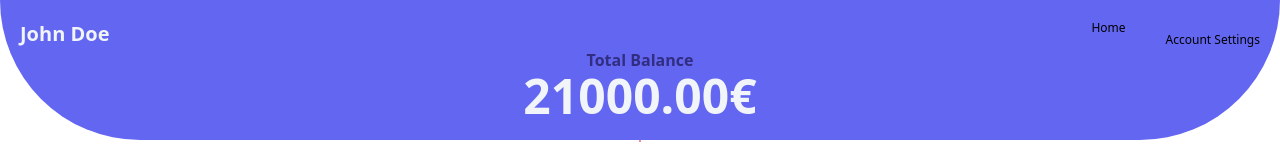
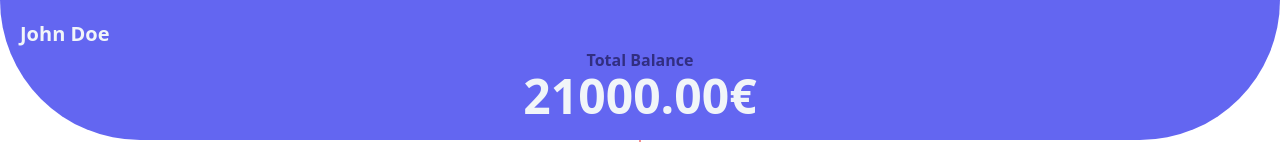
Before and after one commit to loickcherimont/bank-app, a Vue app: page / in a window 1280 px wide. Shown: the top 160 px of the page. Built offline with nearby package versions, Linux system fonts and the light colour scheme.

Commit message:
Replace :class with v-show

```diff
--- a/src/App.vue
+++ b/src/App.vue
@@ -29,7 +29,8 @@ export default {
         @click="toggleMenu">
         <span v-for="n in 3" class='border-b border-slate-300 h-0.5 w-1/2'></span>
       </div>
-      <div :class="{ 'hidden': isShow }">
+      <!-- Replace :class with v-show -->
+      <div v-show="isShow">
         <div class='text-xs flex flex-col md:flex-row space-y-3 md:space-x-10 p-3' ref='menu'>
           <RouterLink to="/">Home</RouterLink>
           <RouterLink to="/settings">Account Settings</RouterLink>
```
